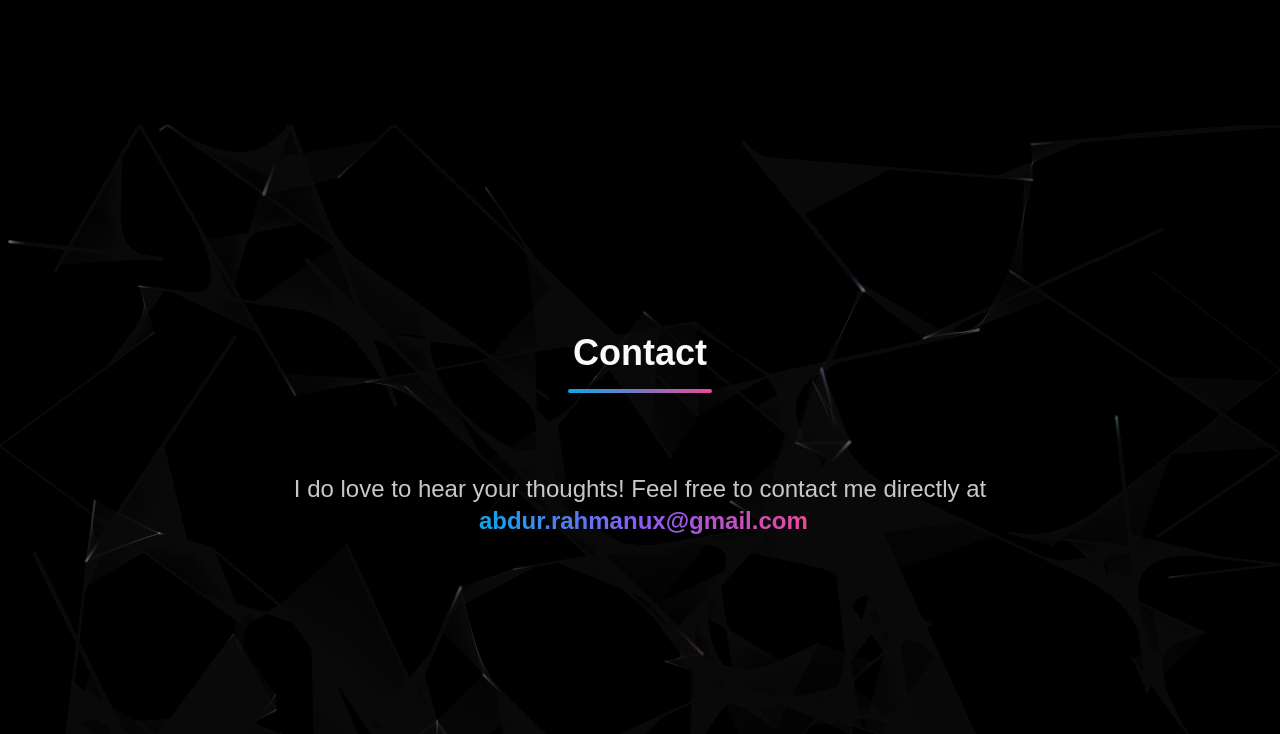
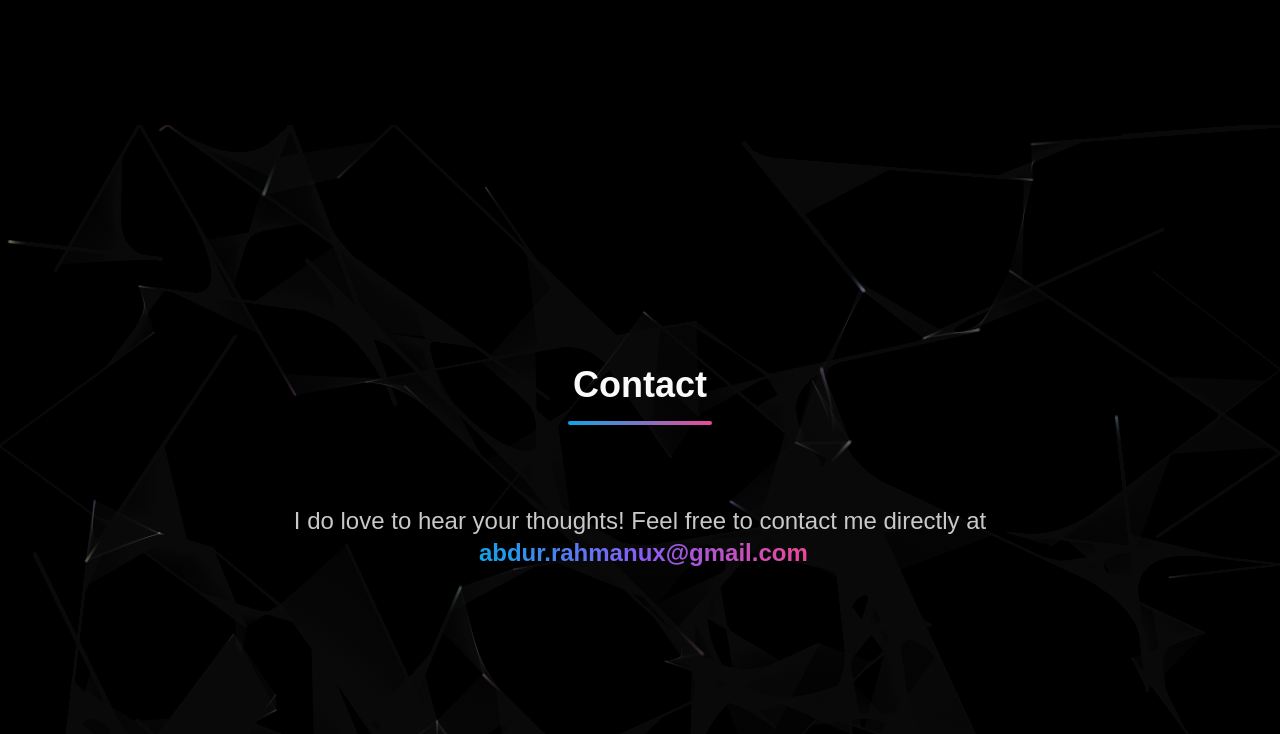
Before and after one commit to abdurrx/Abdur-Rahman, a Next.js app: page / in a window 1280 px wide. Shown: the part 6120-6854 px from the top of the page. Built offline with nearby package versions, Linux system fonts and the light colour scheme.

Commit message:
Update Contact

```diff
--- a/components/contact.tsx
+++ b/components/contact.tsx
@@ -4,7 +4,7 @@ import { motion } from "framer-motion";
 
 export default function Contact() {
   return (
-    <section id="contact" className="min-h-screen py-64 md:py-52 mb-[-73] overflow-hidden relative">
+    <section id="contact" className="min-h-screen relative py-60 overflow-hidden bg-black">
       <ParticleCanvas />
       <div className="max-w-screen-lg md:max-w-4xl mx-auto px-6">
         {/* Section Heading */}
```
